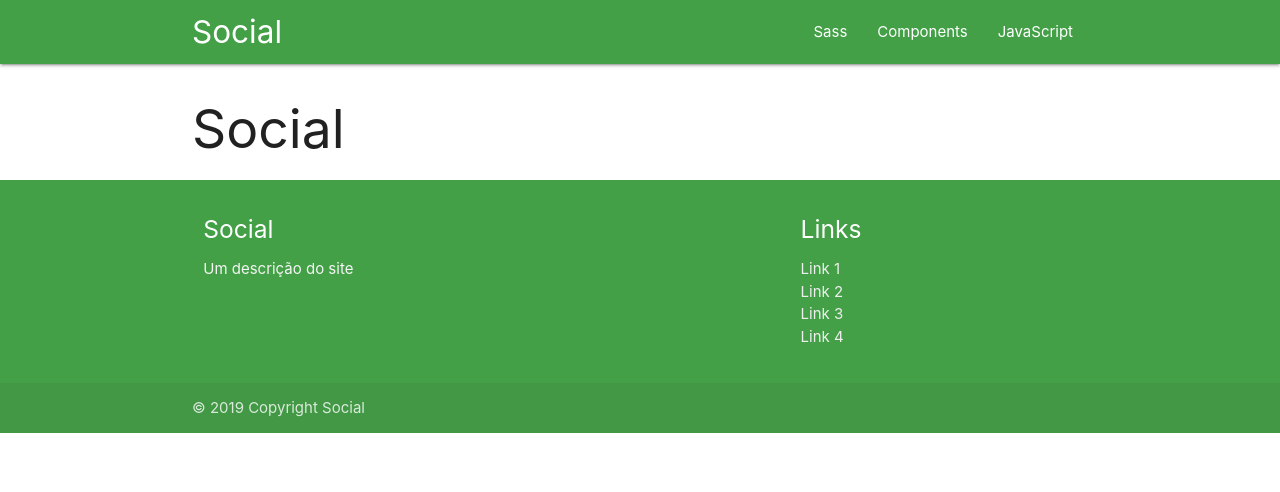
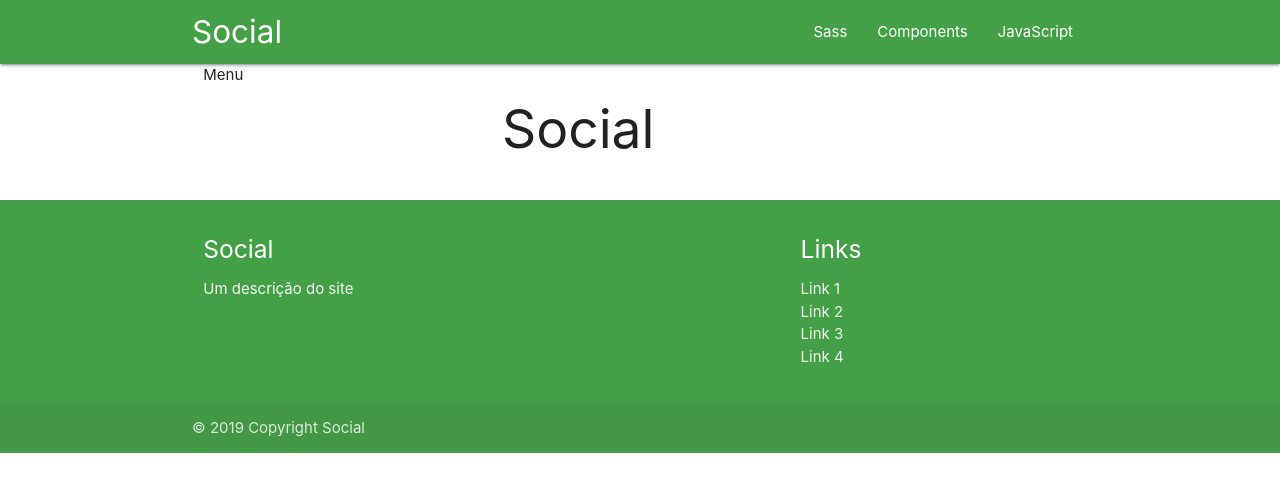
Before and after one commit to angelorpt/API-Laravel-estudo-pessoal, a Vue app: page / in a window 1280 px wide. Shown: the top 492 px of the page. Built offline with nearby package versions, Linux system fonts and the light colour scheme.

Commit message:
+ Adicionando o component Grid

```diff
--- a/index.html
+++ b/index.html
@@ -21,9 +21,6 @@
     <!-- built files will be auto injected -->
 
 
-
-    <script src="./static/teste.js" charset="utf-8"></script>
-
     <!-- jquery cdn -->
     <script src="https://code.jquery.com/jquery-3.3.1.min.js" integrity="sha256-FgpCb/KJQlLNfOu91ta32o/NMZxltwRo8QtmkMRdAu8=" crossorigin="anonymous"></script>
 
--- a/src/App.vue
+++ b/src/App.vue
@@ -6,7 +6,14 @@
 
       <main>
          <div class="container">
+            <div class="row">
+               <Grid tamanho="4">
+                  Menu
+               </Grid>
+               <Grid tamanho="8">
                   <router-view/>
+               </Grid>
+            </div>
          </div>
       </main>
 
@@ -25,11 +32,12 @@
 
    import NavBar from '@/components/layouts/NavBar'
    import Rodape from '@/components/layouts/Rodape'
+   import Grid   from '@/components/layouts/Grid'
 
    export default {
       name: 'app',
       components: {
-      NavBar, Rodape
+         NavBar, Rodape, Grid
       }
    }
 
--- /dev/null
+++ b/src/components/layouts/Grid.vue
@@ -0,0 +1,17 @@
+<template>
+   <div :class="'col s' + tamanho">
+      <slot></slot>
+   </div>
+</template>
+
+<script>
+   export default {
+      name: 'Grid',
+      props: ['tamanho'],
+      data() {
+         return {
+
+         }
+      }
+   }
+</script>
--- a/static/teste.js
+++ /dev/null
@@ -1 +0,0 @@
-alert("olá");
```
Also changed, not shown: 1 other file (tests, documents, lock files or other folders). Lines whose indentation alone changed are shown as unchanged.
